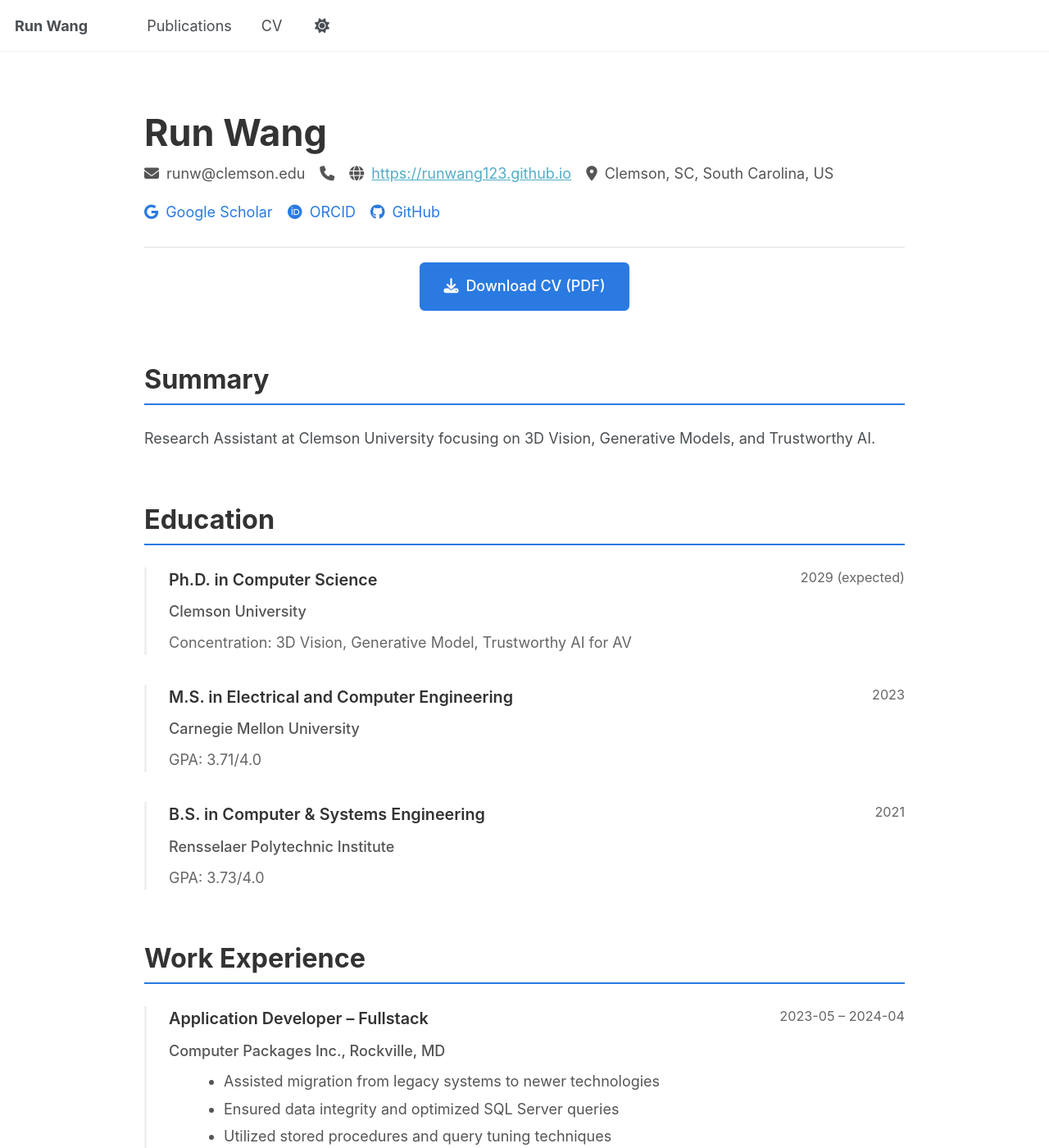
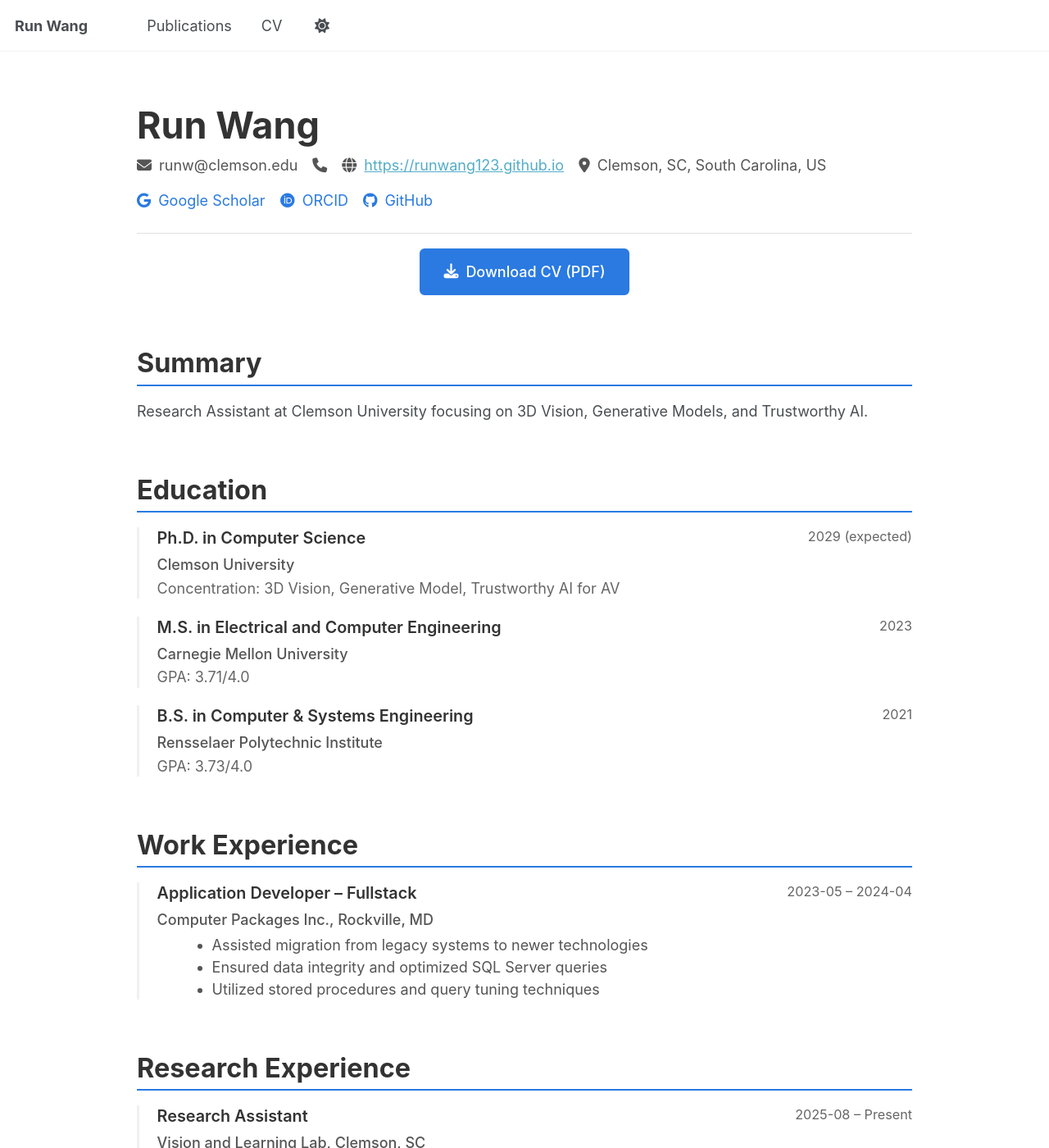
Before and after one commit to RunWang123/RunWang123.github.io, a Jekyll site: the page built from _pages/cv.md, in a window 1280 px wide and 1400 px high. Shown: the whole window at 82% size. Built offline with Jekyll 4.4.1, drawn with Linux system fonts in a browser that asks for light colours.

Commit message:
update cv and about page

```diff
--- a/assets/css/cv-layout.css
+++ b/assets/css/cv-layout.css
@@ -26,9 +26,9 @@
 .cv-container {
   max-width: 1000px;
   margin: 0 auto;
-  padding: 2rem;
+  padding: 1.5rem;
   font-family: -apple-system, BlinkMacSystemFont, "Segoe UI", Roboto, sans-serif;
-  line-height: 1.6;
+  line-height: 1.4;
 }
 
 /* CV Header Section */
@@ -80,15 +80,15 @@
 
 /* CV Sections */
 .cv-section {
-  margin-bottom: 3rem;
+  margin-bottom: 2rem;
 }
 
 .cv-section h2 {
   font-size: 1.8rem;
   color: #333;
   border-bottom: 2px solid #2a7ae2;
-  padding-bottom: 0.5rem;
-  margin-bottom: 1.5rem;
+  padding-bottom: 0.3rem;
+  margin-bottom: 1rem;
 }
 
 .cv-list {
@@ -97,16 +97,16 @@
 }
 
 .cv-item {
-  margin-bottom: 2rem;
+  margin-bottom: 1.2rem;
   border-left: 3px solid #f0f0f0;
-  padding-left: 1.5rem;
+  padding-left: 1.2rem;
 }
 
 .cv-item-header {
   display: flex;
   justify-content: space-between;
   align-items: flex-start;
-  margin-bottom: 0.5rem;
+  margin-bottom: 0.3rem;
 }
 
 .cv-item-title {
@@ -125,22 +125,22 @@
 .cv-item-subtitle {
   color: #555;
   font-weight: 500;
-  margin-bottom: 0.5rem;
+  margin-bottom: 0.2rem;
 }
 
 .cv-item-detail {
   color: #666;
-  margin-bottom: 0.5rem;
+  margin-bottom: 0.3rem;
 }
 
 .cv-highlights {
   list-style: disc;
   margin-left: 1.5rem;
-  margin-top: 0.5rem;
+  margin-top: 0.3rem;
 }
 
 .cv-highlights li {
-  margin-bottom: 0.25rem;
+  margin-bottom: 0.1rem;
   color: #555;
 }
 
@@ -148,13 +148,13 @@
 .cv-skills {
   display: grid;
   grid-template-columns: repeat(auto-fit, minmax(250px, 1fr));
-  gap: 1.5rem;
+  gap: 1rem;
 }
 
 .cv-skill-category h3 {
   font-size: 1.1rem;
   color: #333;
-  margin-bottom: 0.5rem;
+  margin-bottom: 0.3rem;
 }
 
 .cv-skill-list {
@@ -176,7 +176,7 @@
 /* Responsive Design */
 @media (max-width: 768px) {
   .cv-container {
-    padding: 1rem;
+    padding: 0.8rem;
   }
 
   .cv-item-header {
```
